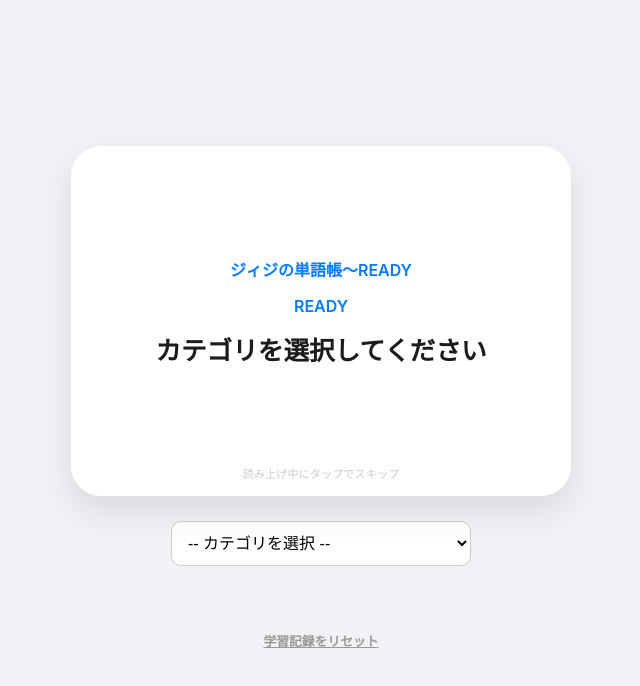
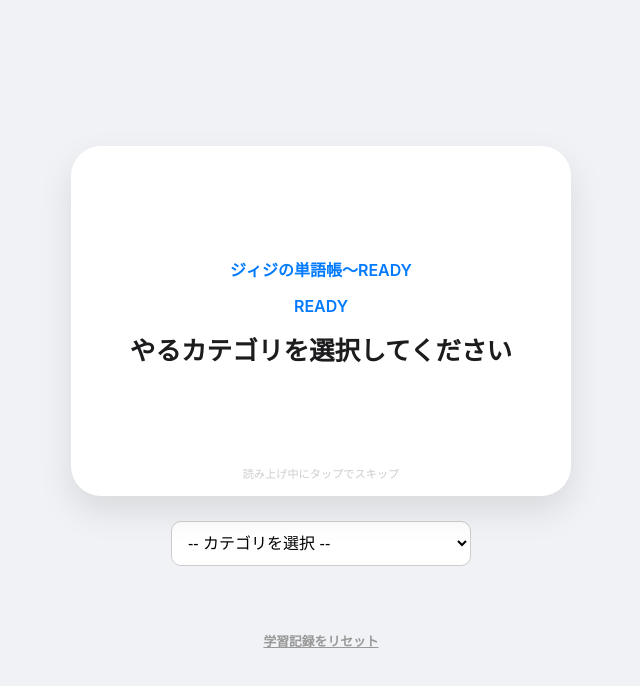
Before and after one commit to milgarden/flashcard2, a plain HTML site: page index.html in a window 1280 px wide. Shown: the whole page, without its empty margins (319-959 px from the left). Drawn offline with Linux system fonts and the light colour scheme.

Commit message:
Update index.html

```diff
--- a/index.html
+++ b/index.html
@@ -29,7 +29,7 @@
     <div id="card">
         <div id="label" class="label">ジィジの単語帳～READY</div>
         <div id="label" class="label">READY</div>
-        <div id="content" class="content">カテゴリを選択してください</div>
+        <div id="content" class="content">やるカテゴリを選択してください</div>
         <div id="voice-status"></div>
         <div class="skip-hint">読み上げ中にタップでスキップ</div>
     </div>
```
